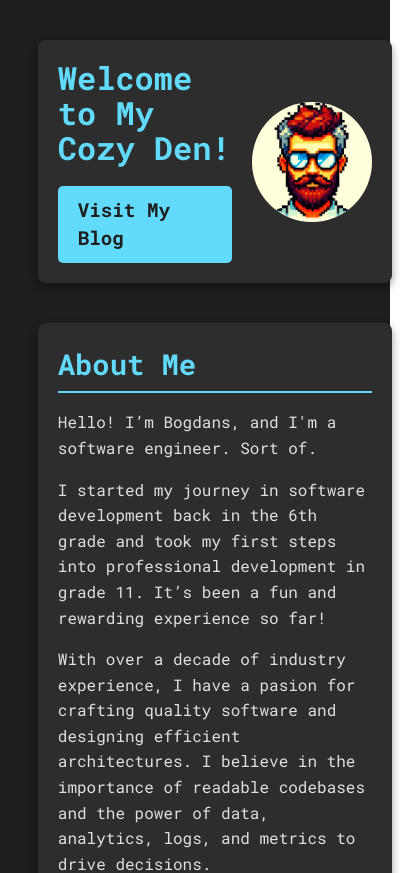
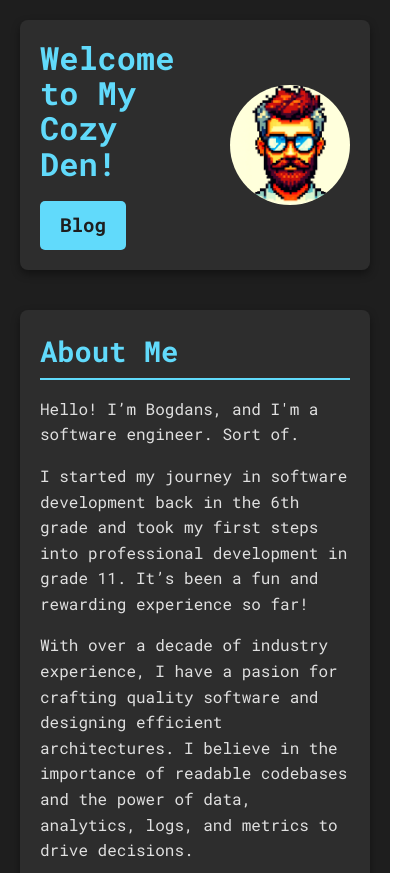
Before and after one commit to bozerkins/bozerkins.it, a React (Vite) app: page / in a window 390 px wide. Shown: the top 873 px of the page, 412 px wide, since content can reach past the window. Built offline with nearby package versions, Linux system fonts and the light colour scheme.

Commit message:
adjust for mobile

```diff
--- a/src/pages/Blog.tsx
+++ b/src/pages/Blog.tsx
@@ -8,7 +8,7 @@ const Blog: React.FC = () => {
     <div className="blog">
       <div className="blog-header">
         <h1>Blog</h1>
-        <Link to="/" className="blog-button">Back to Homepage</Link>
+        <Link to="/" className="blog-button">Homepage</Link>
       </div>
 
       <p>Welcome to my blog! I've taken up writing. Enjoy, or else</p>
--- a/src/pages/Home.css
+++ b/src/pages/Home.css
@@ -27,7 +27,6 @@ body {
 .home {
   width: 100%;
   max-width: 700px;
-  margin: 20px;
   padding: 20px;
   display: flex;
   flex-direction: column;
--- a/src/pages/Home.tsx
+++ b/src/pages/Home.tsx
@@ -9,7 +9,7 @@ const Home: React.FC = () => {
       <div className="header-content">
         <h1>Welcome to My Cozy Den!</h1>
         <div className="blog-link">
-          <Link to="/blog" className="blog-button">Visit My Blog</Link>
+          <Link to="/blog" className="blog-button">Blog</Link>
         </div>
       </div>
       <img src="./profile_pic_pixel.png" alt="Profile" className="profile-picture" />
```
